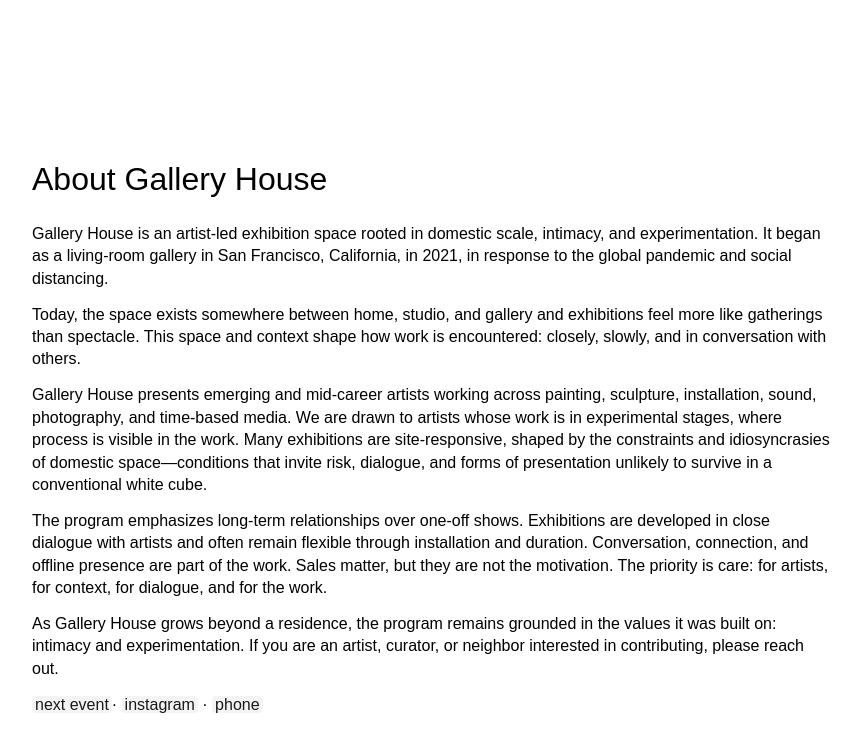
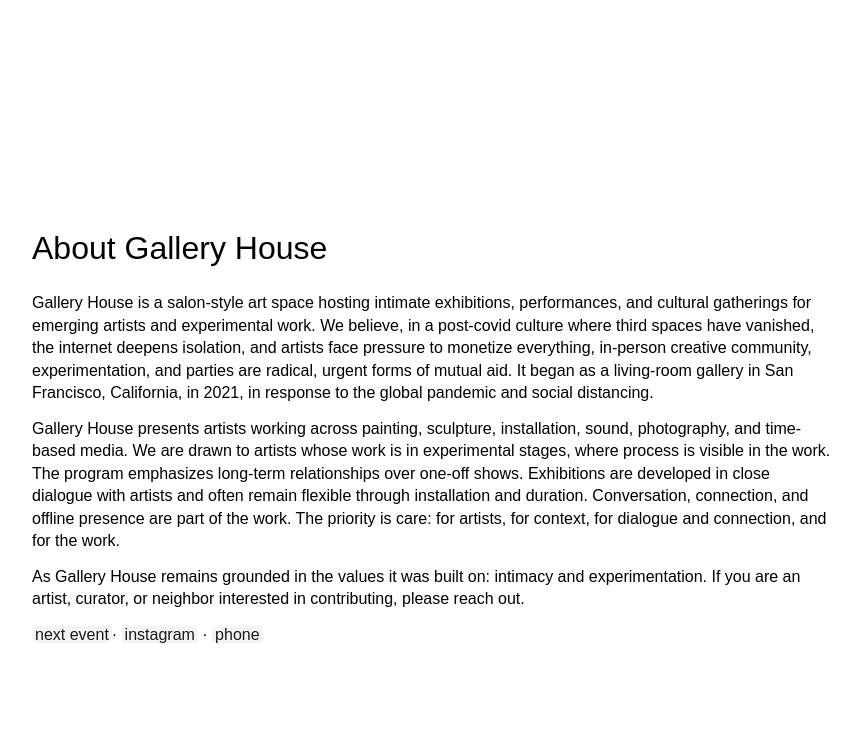
Before and after one commit to ReptarAzar/reptarazar.github.io, a Jekyll site: the page galleryhouse.nyc/about/index.html, which Jekyll copies as it is, in a window 1280 px wide. Shown: the top 752 px of the page, without its empty margins (208-1068 px from the left). Built offline with Jekyll 4.4.1, drawn with Linux system fonts in a browser that asks for light colours; some web fonts are replaced.

Commit message:
Update index.html

```diff
--- a/galleryhouse.nyc/about/index.html
+++ b/galleryhouse.nyc/about/index.html
@@ -57,15 +57,11 @@
 
     <div class="intro">
       <h1 class="about-heading">About Gallery House</h1>
-      <p>Gallery House is an artist-led exhibition space rooted in domestic scale, intimacy, and experimentation. It began as a living-room gallery in San Francisco, California, in 2021, in response to the global pandemic and social distancing.</p>
+      <p>Gallery House is a salon-style art space hosting intimate exhibitions, performances, and cultural gatherings for emerging artists and experimental work. We believe, in a post-covid culture where third spaces have vanished, the internet deepens isolation, and artists face pressure to monetize everything, in-person creative community, experimentation, and parties are radical, urgent forms of mutual aid. It began as a living-room gallery in San Francisco, California, in 2021, in response to the global pandemic and social distancing.</p>
 
-      <p>Today, the space exists somewhere between home, studio, and gallery and exhibitions feel more like gatherings than spectacle. This space and context shape how work is encountered: closely, slowly, and in conversation with others.</p>
+      <p>Gallery House presents artists working across painting, sculpture, installation, sound, photography, and time-based media. We are drawn to artists whose work is in experimental stages, where process is visible in the work. The program emphasizes long-term relationships over one-off shows. Exhibitions are developed in close dialogue with artists and often remain flexible through installation and duration. Conversation, connection, and offline presence are part of the work. The priority is care: for artists, for context, for dialogue and connection, and for the work.</p>
 
-      <p>Gallery House presents emerging and mid-career artists working across painting, sculpture, installation, sound, photography, and time-based media. We are drawn to artists whose work is in experimental stages, where process is visible in the work. Many exhibitions are site-responsive, shaped by the constraints and idiosyncrasies of domestic space—conditions that invite risk, dialogue, and forms of presentation unlikely to survive in a conventional white cube.</p>
-
-      <p>The program emphasizes long-term relationships over one-off shows. Exhibitions are developed in close dialogue with artists and often remain flexible through installation and duration. Conversation, connection, and offline presence are part of the work. Sales matter, but they are not the motivation. The priority is care: for artists, for context, for dialogue, and for the work.</p>
-
-      <p>As Gallery House grows beyond a residence, the program remains grounded in the values it was built on: intimacy and experimentation. If you are an artist, curator, or neighbor interested in contributing, please reach out.</p>
+      <p>As Gallery House remains grounded in the values it was built on: intimacy and experimentation. If you are an artist, curator, or neighbor interested in contributing, please reach out.</p>
 
     <p><a href="https://partiful.com/e/B6AoEbP2B94Gn51H640Y?c=F8CzesVh" class="quiet">next event</a>&middot; <a href="https://www.instagram.com/galleryhouse.nyc/" class="quiet">instagram</a> &middot; <a href="tel:+14012192346" class="quiet"> phone</a></p>
 
```
